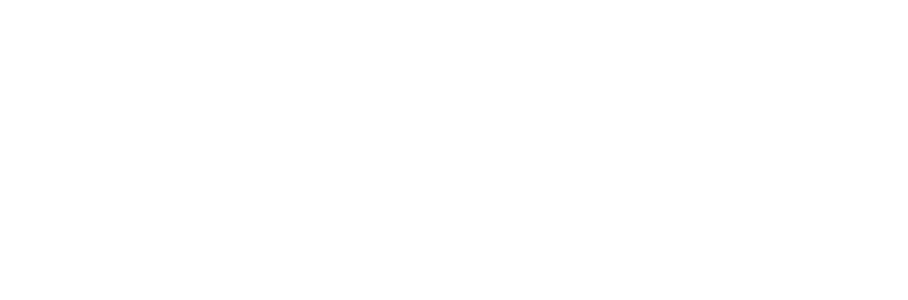
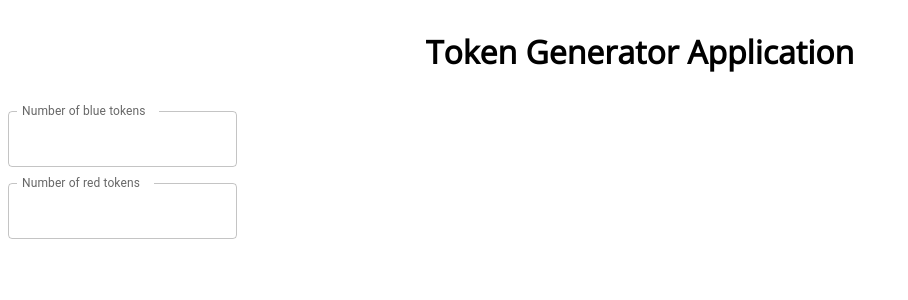
Before and after one commit to NitinSirsath/token-generator-task, a React (Vite) app: page / in a window 1280 px wide. Shown: the top 300 px of the page, without its empty margins (0-908 px from the left). Built offline with nearby package versions, Linux system fonts and the light colour scheme.

Commit message:
added input fields for tokens

```diff
--- a/index.html
+++ b/index.html
@@ -3,6 +3,7 @@
   <head>
     <meta charset="UTF-8" />
     <link rel="icon" type="image/svg+xml" href="/vite.svg" />
+    <link rel="preconnect" href="https://fonts.googleapis.com"><link rel="preconnect" href="https://fonts.gstatic.com" crossorigin><link href="https://fonts.googleapis.com/css2?family=Noto+Sans&family=Open+Sans&display=swap" rel="stylesheet">
     <meta name="viewport" content="width=device-width, initial-scale=1.0" />
     <title>Vite + React + TS</title>
   </head>
--- a/package.json
+++ b/package.json
@@ -9,11 +9,11 @@
     "preview": "vite preview"
   },
   "dependencies": {
+    "@emotion/react": "^11.10.5",
+    "@emotion/styled": "^11.10.5",
     "@mui/material": "^5.11.4",
-    "@mui/styled-engine-sc": "^5.11.0",
     "react": "^18.2.0",
-    "react-dom": "^18.2.0",
-    "styled-components": "^5.3.6"
+    "react-dom": "^18.2.0"
   },
   "devDependencies": {
     "@types/react": "^18.0.26",
--- a/src/App.css
+++ b/src/App.css
@@ -1,41 +1,4 @@
-#root {
-  max-width: 1280px;
-  margin: 0 auto;
-  padding: 2rem;
+h1{
   text-align: center;
+  margin: 30px 0px;
 }
-
-.logo {
-  height: 6em;
-  padding: 1.5em;
-  will-change: filter;
-}
-.logo:hover {
-  filter: drop-shadow(0 0 2em #646cffaa);
-}
-.logo.react:hover {
-  filter: drop-shadow(0 0 2em #61dafbaa);
-}
-
-@keyframes logo-spin {
-  from {
-    transform: rotate(0deg);
-  }
-  to {
-    transform: rotate(360deg);
-  }
-}
-
-@media (prefers-reduced-motion: no-preference) {
-  a:nth-of-type(2) .logo {
-    animation: logo-spin infinite 20s linear;
-  }
-}
-
-.card {
-  padding: 2em;
-}
-
-.read-the-docs {
-  color: #888;
-}
--- a/src/App.tsx
+++ b/src/App.tsx
@@ -1,12 +1,17 @@
 
 import './App.css'
+import InputField from './components/InputField'
 
 function App() {
 
 
   return (
     <div className="App">
-
+    <h1>Token Generator Application</h1>
+    <div>
+    <InputField label='Number of blue tokens'/>
+    <InputField label='Number of red tokens'/>
+    </div>
     </div>
   )
 }
--- /dev/null
+++ b/src/components/InputField.tsx
@@ -0,0 +1,31 @@
+import React from 'react'
+import Box from '@mui/material/Box';
+import TextField from '@mui/material/TextField';
+
+interface InputFieldProps {
+    label: string;
+}
+
+const InputField = ({label}:InputFieldProps) => {
+  return (
+    <Box
+    component="form"
+    sx={{
+      '& .MuiTextField-root': { m: 1, width: '25ch' },
+    }}
+    noValidate
+    autoComplete="off"
+  >
+     <TextField
+          id="outlined-number"
+          label={label}
+          type="number"
+          InputLabelProps={{
+            shrink: true,
+          }}
+        />
+    </Box>
+  )
+}
+
+export default InputField
--- a/src/index.css
+++ b/src/index.css
@@ -1,70 +1,7 @@
-:root {
-  font-family: Inter, Avenir, Helvetica, Arial, sans-serif;
-  font-size: 16px;
-  line-height: 24px;
-  font-weight: 400;
-
-  color-scheme: light dark;
-  color: rgba(255, 255, 255, 0.87);
-  background-color: #242424;
-
-  font-synthesis: none;
-  text-rendering: optimizeLegibility;
-  -webkit-font-smoothing: antialiased;
-  -moz-osx-font-smoothing: grayscale;
-  -webkit-text-size-adjust: 100%;
+*{
+  padding: 0;
+  margin: 0;
+  box-sizing: border-box;
+  font-family: 'Noto Sans', sans-serif;
+font-family: 'Open Sans', sans-serif;
 }
-
-a {
-  font-weight: 500;
-  color: #646cff;
-  text-decoration: inherit;
-}
-a:hover {
-  color: #535bf2;
-}
-
-body {
-  margin: 0;
-  display: flex;
-  place-items: center;
-  min-width: 320px;
-  min-height: 100vh;
-}
-
-h1 {
-  font-size: 3.2em;
-  line-height: 1.1;
-}
-
-button {
-  border-radius: 8px;
-  border: 1px solid transparent;
-  padding: 0.6em 1.2em;
-  font-size: 1em;
-  font-weight: 500;
-  font-family: inherit;
-  background-color: #1a1a1a;
-  cursor: pointer;
-  transition: border-color 0.25s;
-}
-button:hover {
-  border-color: #646cff;
-}
-button:focus,
-button:focus-visible {
-  outline: 4px auto -webkit-focus-ring-color;
-}
-
-@media (prefers-color-scheme: light) {
-  :root {
-    color: #213547;
-    background-color: #ffffff;
-  }
-  a:hover {
-    color: #747bff;
-  }
-  button {
-    background-color: #f9f9f9;
-  }
-}
```
Also changed, not shown: 1 other file (tests, documents, lock files or other folders).
